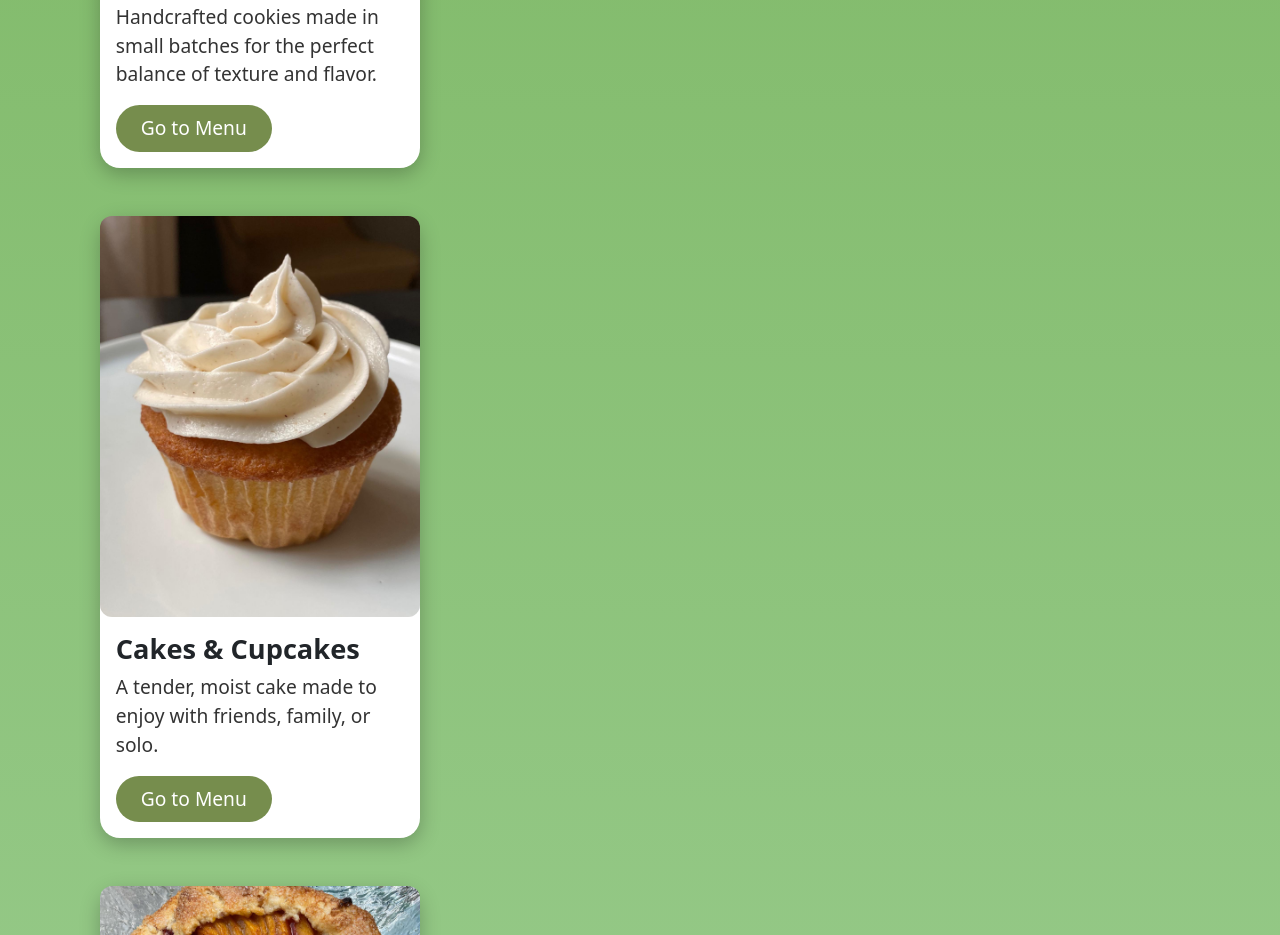
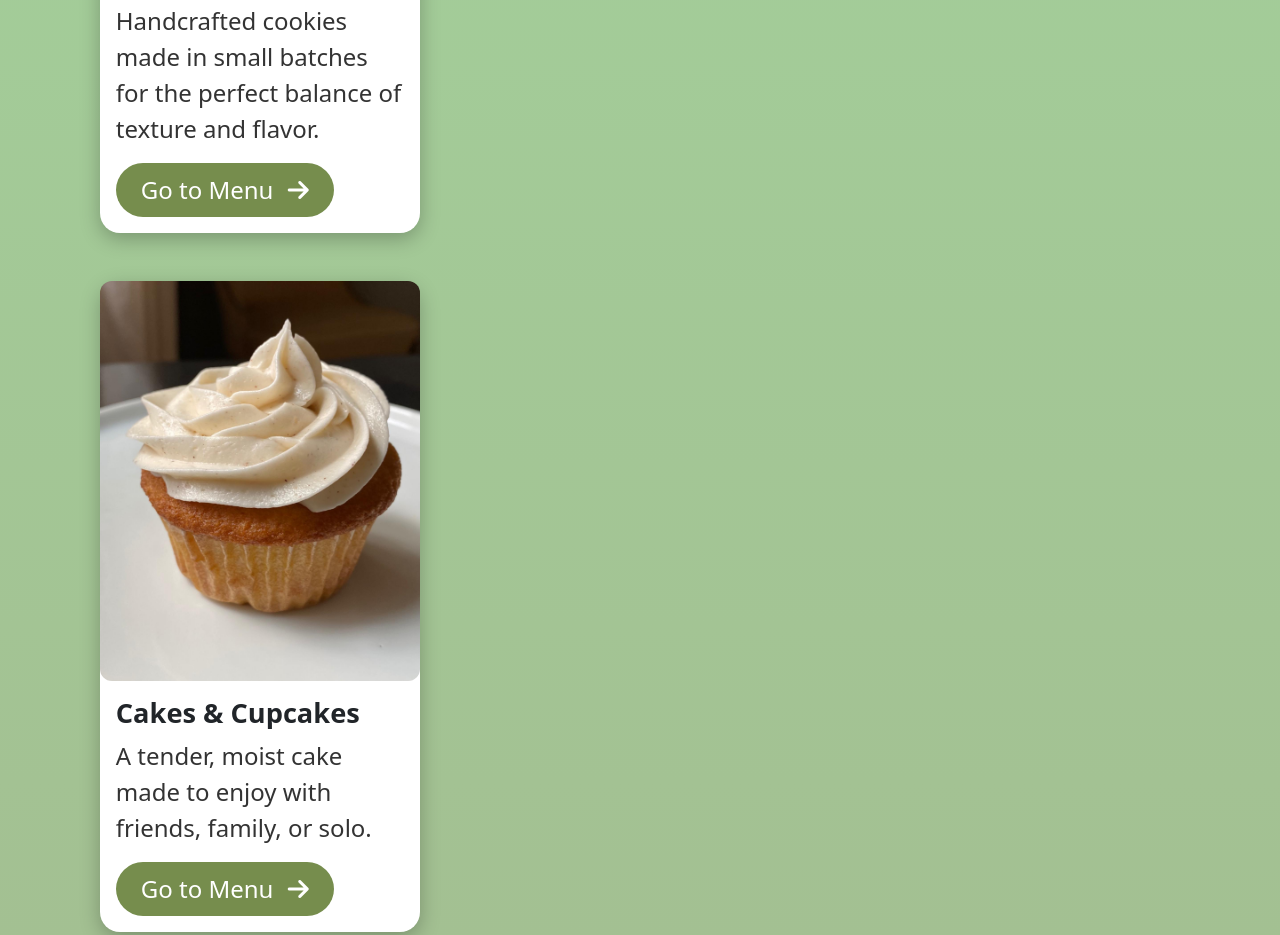
Before and after one commit to lengleman-spec/bs-bakery, a plain HTML site: page index.html in a window 1280 px wide. Shown: the part 3710-4645 px from the top of the page. Drawn offline with nearby package versions, Linux system fonts and the light colour scheme.

Commit message:
Add arrow icon to buttons in menu section. Increased font-size.

```diff
--- a/index.html
+++ b/index.html
@@ -265,7 +265,12 @@
                   Handcrafted cookies made in small batches for the perfect
                   balance of texture and flavor.
                 </p>
-                <a href="#" class="btn">Go to Menu</a>
+                <div>
+                  <a href="#" class="btn"
+                    >Go to Menu
+                    <i class="fa-solid fa-arrow-right"></i>
+                  </a>
+                </div>
               </div>
             </div>
 
@@ -280,7 +285,10 @@
                   A tender, moist cake made to enjoy with friends, family, or
                   solo.
                 </p>
-                <a href="#" class="btn">Go to Menu</a>
+                <a href="#" class="btn"
+                  >Go to Menu
+                  <i class="fa-solid fa-arrow-right"></i>
+                </a>
               </div>
             </div>
 
@@ -292,7 +300,10 @@
                   Flaky, golden-crusted pie filled with fresh, flavorful
                   ingredients.
                 </p>
-                <a href="#" class="btn">Go to Menu</a>
+                <a href="#" class="btn"
+                  >Go to Menu
+                  <i class="fa-solid fa-arrow-right"></i>
+                </a>
               </div>
             </div>
 
--- a/styles.css
+++ b/styles.css
@@ -180,7 +180,7 @@ nav {
 
 /* Menu */
 .menu-section {
-  background: linear-gradient(to bottom, #7bb661, #a3d39c);
+  background: linear-gradient(to bottom, #a3d39c, #a3b18a);
 }
 
 .menu-section h2 {
@@ -208,7 +208,7 @@ nav {
 }
 
 .menu-section .card-text {
-  font-size: 1.2rem;
+  font-size: 1.5rem;
   color: #333;
 }
 
@@ -226,7 +226,7 @@ nav {
   border-radius: 50px;
   padding: 0.5rem 1.5rem;
   font-weight: 500;
-  font-size: 1.2rem;
+  font-size: 1.5rem;
   transition:
     background-colo 0.3s ease,
     transform 0.2s ease;
@@ -236,6 +236,10 @@ nav {
   background-color: var(--light-color);
   transform: scale(1.05);
   color: #333;
+}
+
+.fa-arrow-right {
+  margin-left: 0.5rem;
 }
 
 /* Testimonials Section */
```
